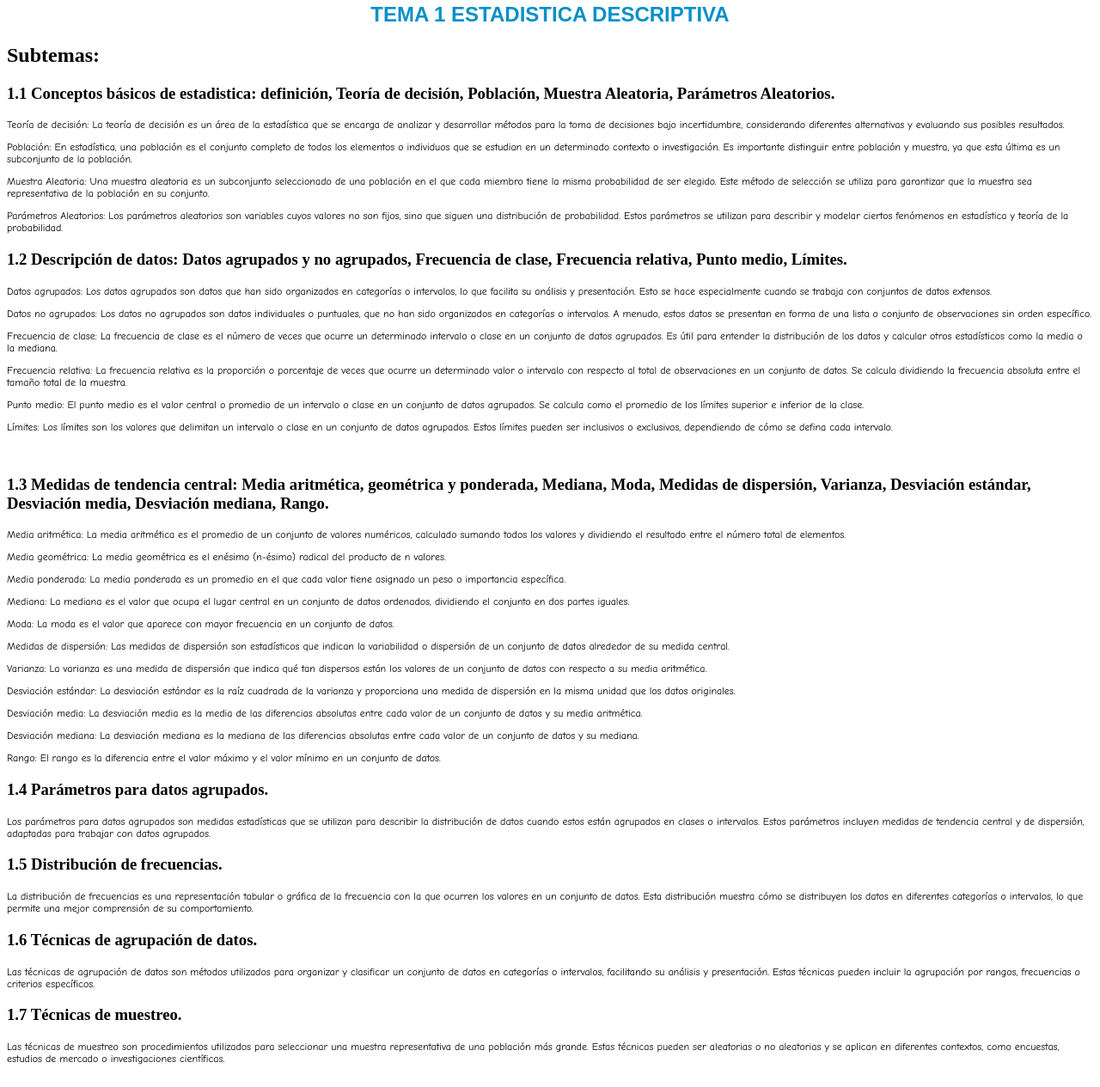
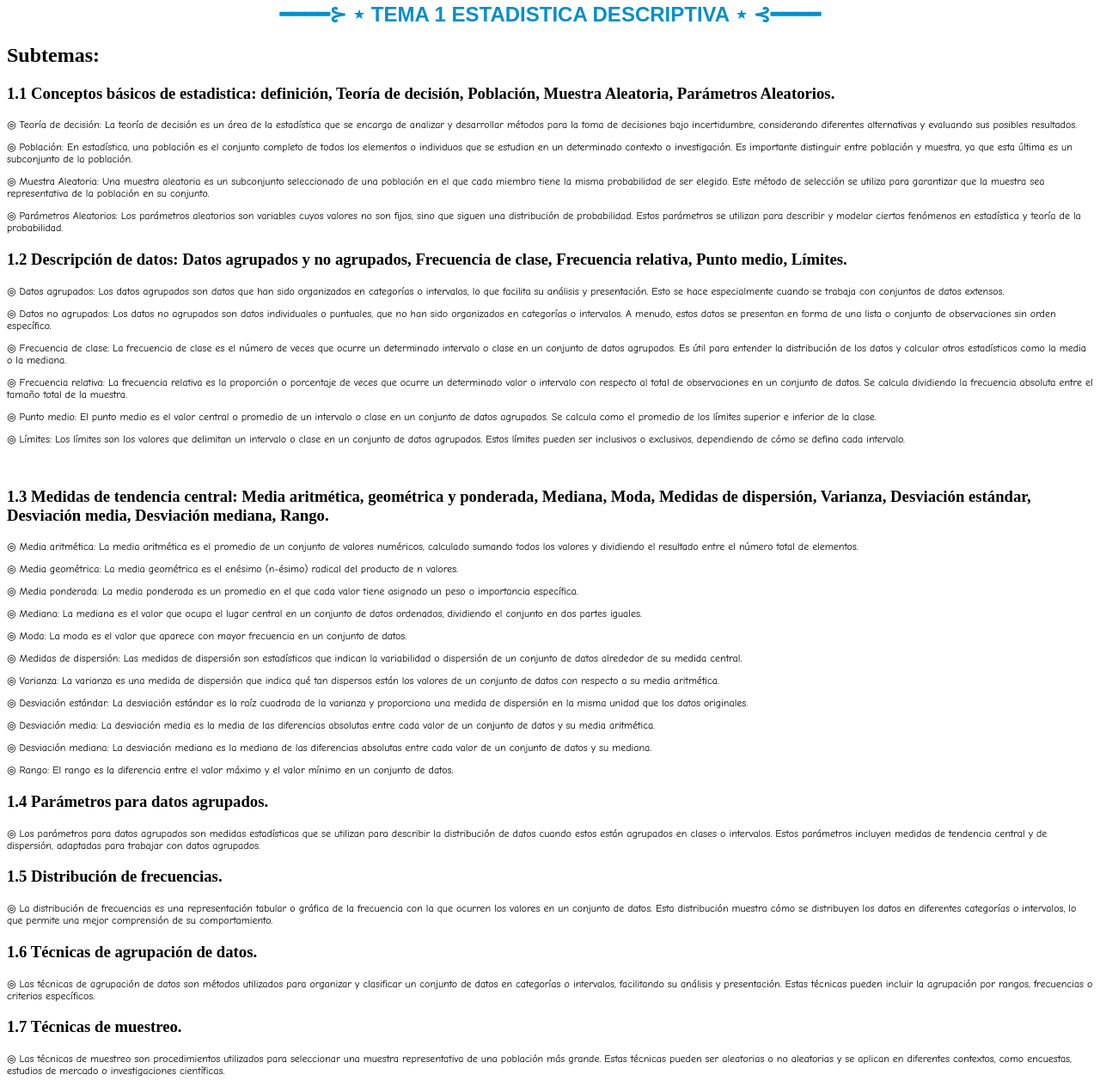
Before and after one commit to DanielAldanaLopez/TemarioPE, a plain HTML site: page Index.html in a window 1280 px wide. Shown: the part 17-1282 px from the top of the page at 86% size. Drawn offline with Linux system fonts and the light colour scheme.

Commit message:
Pre final

```diff
--- a/Index.html
+++ b/Index.html
@@ -31,7 +31,7 @@
 
 <body>
 
-    <h2 class="titulo-estilos">TEMA 1 ESTADISTICA DESCRIPTIVA</h2>
+    <h2 class="titulo-estilos">━━━━⊱ ⋆ TEMA 1 ESTADISTICA DESCRIPTIVA ⋆ ⊰━━━━</h2>
 
 
     <h2>Subtemas:</h2>
@@ -39,64 +39,65 @@
 
     <h3>1.1 Conceptos básicos de estadistica: definición, Teoría de decisión, Población, Muestra Aleatoria, Parámetros Aleatorios.</h3>
 
-    <p class="comic-p">Teoría de decisión: La teoría de decisión es un área de la estadística que se encarga de analizar y desarrollar métodos para la toma de decisiones bajo incertidumbre, considerando diferentes alternativas y evaluando sus posibles resultados.</p>
+    <p class="comic-p"> ◎ Teoría de decisión: La teoría de decisión es un área de la estadística que se encarga de analizar y desarrollar métodos para la toma de decisiones bajo incertidumbre, considerando diferentes alternativas y evaluando sus posibles resultados.</p>
 
-    <p class="comic-p">Población: En estadística, una población es el conjunto completo de todos los elementos o individuos que se estudian en un determinado contexto o investigación. Es importante distinguir entre población y muestra, ya que esta última es un subconjunto
+    <p class="comic-p"> ◎ Población: En estadística, una población es el conjunto completo de todos los elementos o individuos que se estudian en un determinado contexto o investigación. Es importante distinguir entre población y muestra, ya que esta última es un subconjunto
         de la población.</p>
 
-    <p class="comic-p">Muestra Aleatoria: Una muestra aleatoria es un subconjunto seleccionado de una población en el que cada miembro tiene la misma probabilidad de ser elegido. Este método de selección se utiliza para garantizar que la muestra sea representativa de la
-        población en su conjunto.</p>
+    <p class="comic-p"> ◎ Muestra Aleatoria: Una muestra aleatoria es un subconjunto seleccionado de una población en el que cada miembro tiene la misma probabilidad de ser elegido. Este método de selección se utiliza para garantizar que la muestra sea representativa de
+        la población en su conjunto.</p>
 
-    <p class="comic-p">Parámetros Aleatorios: Los parámetros aleatorios son variables cuyos valores no son fijos, sino que siguen una distribución de probabilidad. Estos parámetros se utilizan para describir y modelar ciertos fenómenos en estadística y teoría de la probabilidad.</p>
+    <p class="comic-p"> ◎ Parámetros Aleatorios: Los parámetros aleatorios son variables cuyos valores no son fijos, sino que siguen una distribución de probabilidad. Estos parámetros se utilizan para describir y modelar ciertos fenómenos en estadística y teoría de la probabilidad.</p>
 
 
 
     <h3>1.2 Descripción de datos: Datos agrupados y no agrupados, Frecuencia de clase, Frecuencia relativa, Punto medio, Límites.</h3>
 
-    <p class="comic-p">Datos agrupados: Los datos agrupados son datos que han sido organizados en categorías o intervalos, lo que facilita su análisis y presentación. Esto se hace especialmente cuando se trabaja con conjuntos de datos extensos.</p>
+    <p class="comic-p"> ◎ Datos agrupados: Los datos agrupados son datos que han sido organizados en categorías o intervalos, lo que facilita su análisis y presentación. Esto se hace especialmente cuando se trabaja con conjuntos de datos extensos.</p>
 
-    <p class="comic-p">Datos no agrupados: Los datos no agrupados son datos individuales o puntuales, que no han sido organizados en categorías o intervalos. A menudo, estos datos se presentan en forma de una lista o conjunto de observaciones sin orden específico.</p>
+    <p class="comic-p"> ◎ Datos no agrupados: Los datos no agrupados son datos individuales o puntuales, que no han sido organizados en categorías o intervalos. A menudo, estos datos se presentan en forma de una lista o conjunto de observaciones sin orden específico.</p>
 
-    <p class="comic-p">Frecuencia de clase: La frecuencia de clase es el número de veces que ocurre un determinado intervalo o clase en un conjunto de datos agrupados. Es útil para entender la distribución de los datos y calcular otros estadísticos como la media o la mediana.</p>
+    <p class="comic-p"> ◎ Frecuencia de clase: La frecuencia de clase es el número de veces que ocurre un determinado intervalo o clase en un conjunto de datos agrupados. Es útil para entender la distribución de los datos y calcular otros estadísticos como la media o la
+        mediana.</p>
 
-    <p class="comic-p">Frecuencia relativa: La frecuencia relativa es la proporción o porcentaje de veces que ocurre un determinado valor o intervalo con respecto al total de observaciones en un conjunto de datos. Se calcula dividiendo la frecuencia absoluta entre el tamaño
-        total de la muestra.</p>
+    <p class="comic-p"> ◎ Frecuencia relativa: La frecuencia relativa es la proporción o porcentaje de veces que ocurre un determinado valor o intervalo con respecto al total de observaciones en un conjunto de datos. Se calcula dividiendo la frecuencia absoluta entre el
+        tamaño total de la muestra.</p>
 
-    <p class="comic-p">Punto medio: El punto medio es el valor central o promedio de un intervalo o clase en un conjunto de datos agrupados. Se calcula como el promedio de los límites superior e inferior de la clase.</p>
+    <p class="comic-p"> ◎ Punto medio: El punto medio es el valor central o promedio de un intervalo o clase en un conjunto de datos agrupados. Se calcula como el promedio de los límites superior e inferior de la clase.</p>
 
-    <p class="comic-p">Límites: Los límites son los valores que delimitan un intervalo o clase en un conjunto de datos agrupados. Estos límites pueden ser inclusivos o exclusivos, dependiendo de cómo se defina cada intervalo.</p>
+    <p class="comic-p"> ◎ Límites: Los límites son los valores que delimitan un intervalo o clase en un conjunto de datos agrupados. Estos límites pueden ser inclusivos o exclusivos, dependiendo de cómo se defina cada intervalo.</p>
 
     <br>
     <h3>1.3 Medidas de tendencia central: Media aritmética, geométrica y ponderada, Mediana, Moda, Medidas de dispersión, Varianza, Desviación estándar, Desviación media, Desviación mediana, Rango.</h3>
 
-    <p class="comic-p">Media aritmética: La media aritmética es el promedio de un conjunto de valores numéricos, calculado sumando todos los valores y dividiendo el resultado entre el número total de elementos.</p>
-    <p class="comic-p">Media geométrica: La media geométrica es el enésimo (n-ésimo) radical del producto de n valores.</p>
-    <p class="comic-p">Media ponderada: La media ponderada es un promedio en el que cada valor tiene asignado un peso o importancia específica.</p>
-    <p class="comic-p">Mediana: La mediana es el valor que ocupa el lugar central en un conjunto de datos ordenados, dividiendo el conjunto en dos partes iguales.</p>
-    <p class="comic-p">Moda: La moda es el valor que aparece con mayor frecuencia en un conjunto de datos.</p>
-    <p class="comic-p">Medidas de dispersión: Las medidas de dispersión son estadísticos que indican la variabilidad o dispersión de un conjunto de datos alrededor de su medida central.</p>
-    <p class="comic-p">Varianza: La varianza es una medida de dispersión que indica qué tan dispersos están los valores de un conjunto de datos con respecto a su media aritmética.</p>
-    <p class="comic-p">Desviación estándar: La desviación estándar es la raíz cuadrada de la varianza y proporciona una medida de dispersión en la misma unidad que los datos originales.</p>
-    <p class="comic-p">Desviación media: La desviación media es la media de las diferencias absolutas entre cada valor de un conjunto de datos y su media aritmética.</p>
-    <p class="comic-p">Desviación mediana: La desviación mediana es la mediana de las diferencias absolutas entre cada valor de un conjunto de datos y su mediana.</p>
-    <p class="comic-p">Rango: El rango es la diferencia entre el valor máximo y el valor mínimo en un conjunto de datos.</p>
+    <p class="comic-p"> ◎ Media aritmética: La media aritmética es el promedio de un conjunto de valores numéricos, calculado sumando todos los valores y dividiendo el resultado entre el número total de elementos.</p>
+    <p class="comic-p"> ◎ Media geométrica: La media geométrica es el enésimo (n-ésimo) radical del producto de n valores.</p>
+    <p class="comic-p"> ◎ Media ponderada: La media ponderada es un promedio en el que cada valor tiene asignado un peso o importancia específica.</p>
+    <p class="comic-p"> ◎ Mediana: La mediana es el valor que ocupa el lugar central en un conjunto de datos ordenados, dividiendo el conjunto en dos partes iguales.</p>
+    <p class="comic-p"> ◎ Moda: La moda es el valor que aparece con mayor frecuencia en un conjunto de datos.</p>
+    <p class="comic-p"> ◎ Medidas de dispersión: Las medidas de dispersión son estadísticos que indican la variabilidad o dispersión de un conjunto de datos alrededor de su medida central.</p>
+    <p class="comic-p"> ◎ Varianza: La varianza es una medida de dispersión que indica qué tan dispersos están los valores de un conjunto de datos con respecto a su media aritmética.</p>
+    <p class="comic-p"> ◎ Desviación estándar: La desviación estándar es la raíz cuadrada de la varianza y proporciona una medida de dispersión en la misma unidad que los datos originales.</p>
+    <p class="comic-p"> ◎ Desviación media: La desviación media es la media de las diferencias absolutas entre cada valor de un conjunto de datos y su media aritmética.</p>
+    <p class="comic-p"> ◎ Desviación mediana: La desviación mediana es la mediana de las diferencias absolutas entre cada valor de un conjunto de datos y su mediana.</p>
+    <p class="comic-p"> ◎ Rango: El rango es la diferencia entre el valor máximo y el valor mínimo en un conjunto de datos.</p>
 
 
     <h3>1.4 Parámetros para datos agrupados.</h3>
-    <p class="comic-p">Los parámetros para datos agrupados son medidas estadísticas que se utilizan para describir la distribución de datos cuando estos están agrupados en clases o intervalos. Estos parámetros incluyen medidas de tendencia central y de dispersión, adaptadas
+    <p class="comic-p"> ◎ Los parámetros para datos agrupados son medidas estadísticas que se utilizan para describir la distribución de datos cuando estos están agrupados en clases o intervalos. Estos parámetros incluyen medidas de tendencia central y de dispersión, adaptadas
         para trabajar con datos agrupados.</p>
 
     <h3>1.5 Distribución de frecuencias.</h3>
-    <p class="comic-p">La distribución de frecuencias es una representación tabular o gráfica de la frecuencia con la que ocurren los valores en un conjunto de datos. Esta distribución muestra cómo se distribuyen los datos en diferentes categorías o intervalos, lo que permite
-        una mejor comprensión de su comportamiento.</p>
+    <p class="comic-p"> ◎ La distribución de frecuencias es una representación tabular o gráfica de la frecuencia con la que ocurren los valores en un conjunto de datos. Esta distribución muestra cómo se distribuyen los datos en diferentes categorías o intervalos, lo que
+        permite una mejor comprensión de su comportamiento.</p>
 
     <h3>1.6 Técnicas de agrupación de datos.</h3>
-    <p class="comic-p">Las técnicas de agrupación de datos son métodos utilizados para organizar y clasificar un conjunto de datos en categorías o intervalos, facilitando su análisis y presentación. Estas técnicas pueden incluir la agrupación por rangos, frecuencias o criterios
-        específicos.
+    <p class="comic-p"> ◎ Las técnicas de agrupación de datos son métodos utilizados para organizar y clasificar un conjunto de datos en categorías o intervalos, facilitando su análisis y presentación. Estas técnicas pueden incluir la agrupación por rangos, frecuencias o
+        criterios específicos.
     </p>
 
     <h3>1.7 Técnicas de muestreo.</h3>
-    <p class="comic-p">Las técnicas de muestreo son procedimientos utilizados para seleccionar una muestra representativa de una población más grande. Estas técnicas pueden ser aleatorias o no aleatorias y se aplican en diferentes contextos, como encuestas, estudios de
+    <p class="comic-p"> ◎ Las técnicas de muestreo son procedimientos utilizados para seleccionar una muestra representativa de una población más grande. Estas técnicas pueden ser aleatorias o no aleatorias y se aplican en diferentes contextos, como encuestas, estudios de
         mercado o investigaciones científicas.</p>
 </body>
 
```
